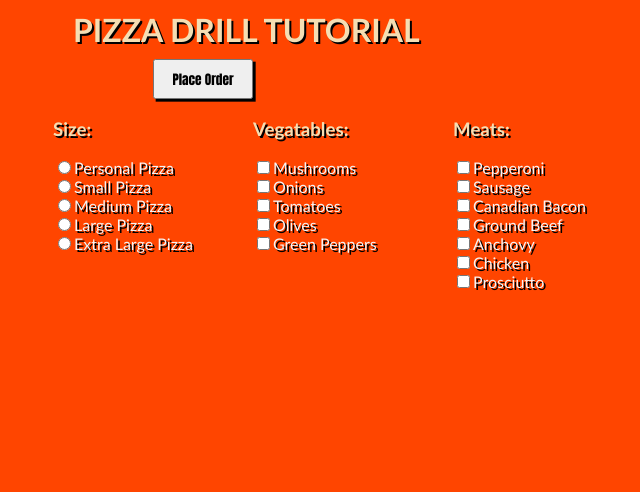
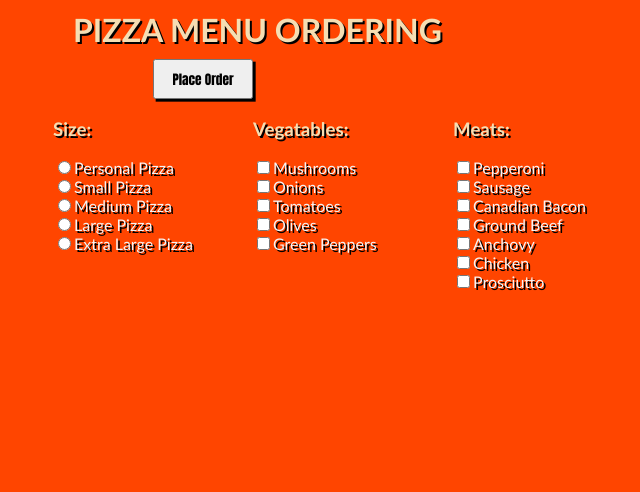
Before and after one commit to ProfSFrink/web_portfolio, a plain HTML site: page Pizza_Project/Pizza.html in a window 1280 px wide. Shown: the whole page, without its empty margins (287-927 px from the left). Drawn offline with Linux system fonts and the light colour scheme.

```diff
--- a/One-Page Website/CSS/one_page_website.css
+++ b/One-Page Website/CSS/one_page_website.css
@@ -1,5 +1,4 @@
-/* Advanced Software and Web Developer Diploma - Part VI - JavaScript Course */
-/* One-Page Website Assignment - JavaScript Update */
+/* Blog Website */
 /* by Steven Partlow */
 
 ul {  /* Style unordered lists to use squares */
--- a/One-Page Website/JS/one_page_website.js
+++ b/One-Page Website/JS/one_page_website.js
@@ -1,5 +1,4 @@
-// Advanced Software and Web Developer Diploma - Part VI - JavaScript Course
-// One-Page Website Assignment - JavaScript Update
+// Blog Website
 // by Steven Partlow
 
 // Open the Modal
--- a/Pizza_Project/Pizza.html
+++ b/Pizza_Project/Pizza.html
@@ -1,12 +1,11 @@
-<!-- Advanced Software and Web Developer Diploma -->
-<!-- Course #6 - JavaScript Project / Project #3 - Pizza Menu Project -->
+<!-- JavaScript Pizza Menu Ordering -->
 <!-- by Steven Partlow -->
 
 <!DOCTYPE html>
 <html lang = "en"> <!-- Set document langauge to English-->
 
     <head> <!-- HEAD Section -->
-        <title>JavaScript Course - Project #3: Pizza Drill Demo</title>
+        <title>JavaScript Pizza Menu Ordering</title>
         <meta http-equiv = "Content-type" content = "text/html"; charset = UTF-8"> <!-- Tells the browser downloading the document that this is a HTML document using the UTF-8 character set -->
         <meta content = "width = device-width, inital-scale = 1.0" name = "viewport">
         <script src = "./Pizza_JavaScript/Pizza.js" defer></script> <!-- Link to JS file 'Pizza.js' -->
@@ -16,7 +15,7 @@
     <body> <!-- BODY Section-->
         <div id = "menuBG"> <!-- The container for our menu -->
 
-            <h1 style = "margin: 0 0px 0 20px;">PIZZA DRILL TUTORIAL</h1>
+            <h1 style = "margin: 0 0px 0 20px;">PIZZA MENU ORDERING</h1>
             <input id = "btnOrder" type = "button" onclick = "getReceipt()" value = "Place Order"> <!-- The place order button, executes JS function'getReceipt' when clicked -->
             <form id = "frmMenu">
 
--- a/Pizza_Project/Pizza_CSS/Pizza.css
+++ b/Pizza_Project/Pizza_CSS/Pizza.css
@@ -1,5 +1,4 @@
-/* Advanced Software and Web Developer Diploma */
-/* Course #6 - JavaScript Project / Project #3 - Pizza Menu Project */
+/* JavaScript Pizza Menu Ordering */
 /* by Steven Partlow */
 
 body { /* Styling for the body element */
--- a/Pizza_Project/Pizza_JavaScript/Pizza.js
+++ b/Pizza_Project/Pizza_JavaScript/Pizza.js
@@ -1,5 +1,4 @@
-// Advanced Software and Web Developer Diploma
-// Course #6 - JavaScript Project / Project #2 - Pizza Menu Project
+// JavaScript Pizza Menu Ordering
 // by Steven Partlow
 
 function getReceipt() { // Define function 'getReceipt'
--- a/calculator/JavaScript/Calculator_JavaScript.js
+++ b/calculator/JavaScript/Calculator_JavaScript.js
@@ -65,7 +65,7 @@ function Handle_Operator(Next_Operator) {
         // in the Perform_Calculation object and the function that the
         // operator is executed
         let result = Perform_Calculation[operator](Value_Now, Value_of_Input);
-        // Here we add a fixed amount of number after the decimal
+        // Here we add a fixed amount of numbers after the decimal
         result = Number(result).toFixed(9)
         // This will remove any trailing 0's
         result = (result * 1).toString()
--- a/todo_app/css/todo.css
+++ b/todo_app/css/todo.css
@@ -1,5 +1,4 @@
-/* Advanced Software and Web Developer Diploma - Part VI - JavaScript Course */
-/* ToDo App Styling */
+/* JavaScript ToDo App Styling */
 /* by Steven Partlow */
 
 /* General Styling for the whole page */
--- a/todo_app/js/todo.js
+++ b/todo_app/js/todo.js
@@ -1,5 +1,4 @@
-// Advanced Software and Web Developer Diploma
-// Course #6 - JavaScript - ToDo App
+// JavaScript - ToDo App
 // by Steven Partlow
 
 // Get current date and time
```
Also changed, not shown: One-Page Website/one_page_website.html (+2 -3 lines), bootstrap4_project/bootstrap4_tutorial.html (+1 -2 lines), todo_app/index.html (+1 -3 lines), 1 other file.
